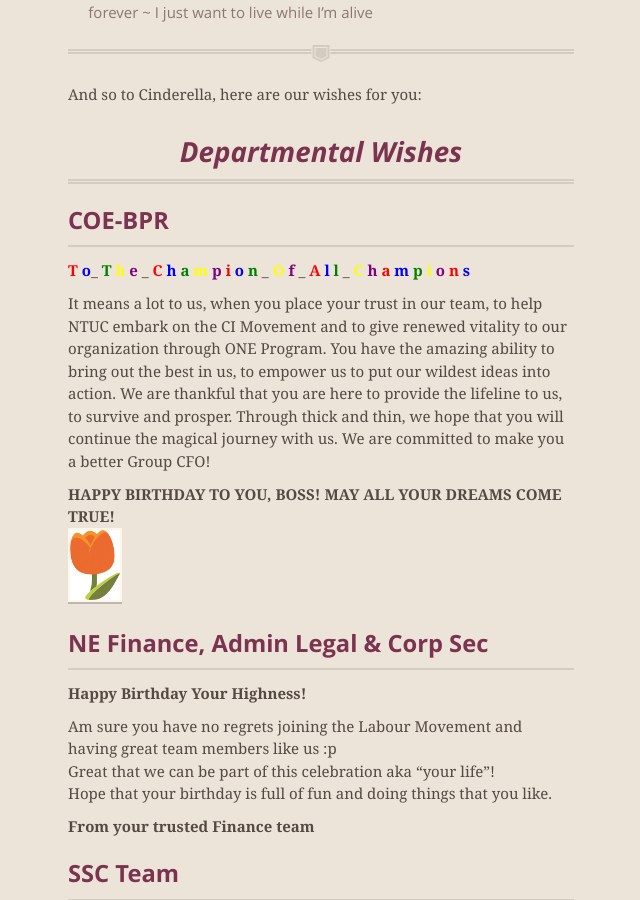
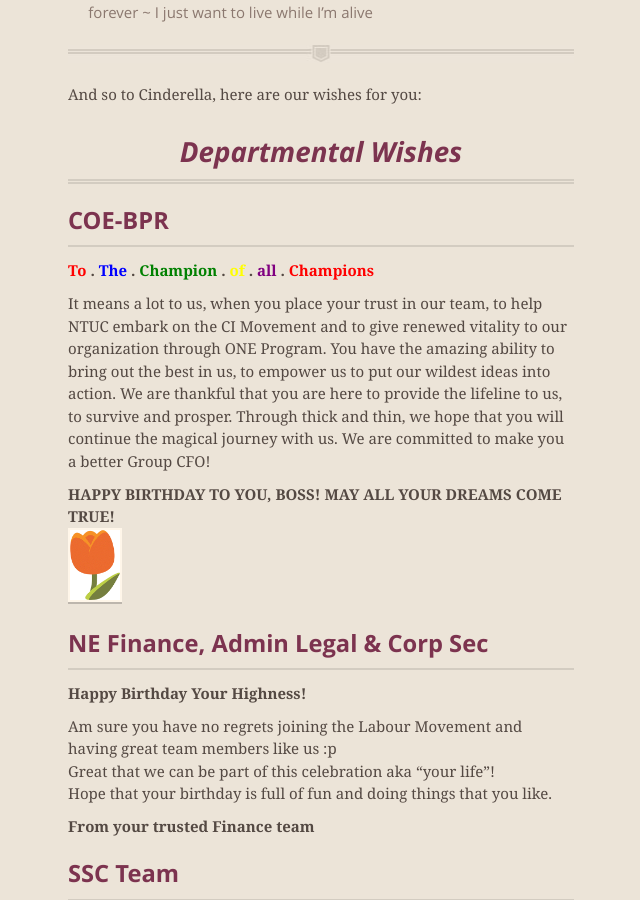
Before and after one commit to projectcinderella/projectcinderella.github.io, a Jekyll site: the page built from index.md, in a window 1280 px wide and 900 px high, scrolled down 4133 px. Shown: the whole window, without its empty margins (319-959 px from the left). Built offline with Jekyll 4.4.1, drawn with Linux system fonts in a browser that asks for light colours; comment, search, counter and statistics services are not loaded.

Commit message:
Update index.md

```diff
--- a/index.md
+++ b/index.md
@@ -55,38 +55,12 @@ And so to Cinderella, here are our wishes for you:
 
 #### COE-BPR
 <p><strong>
-  <span style='color: red'>T</span>
-  <span style='color: blue'>o</span>_
-
-  <span style='color: green'>T</span>
-  <span style='color: yellow'>h</span>
-  <span style='color: purple'>e </span>_
-
-  <span style='color: red'>C</span>
-  <span style='color: blue'>h</span>
-  <span style='color: green'>a</span>
-  <span style='color: yellow'>m</span>
-  <span style='color: purple'>p</span>
-  <span style='color: red'>i</span>
-  <span style='color: blue'>o</span>
-  <span style='color: green'>n </span>_
-
-  <span style='color: yellow'>O</span>
-  <span style='color: purple'>f </span>_
-
-  <span style='color: red'>A</span>
-  <span style='color: blue'>l</span>
-  <span style='color: green'>l </span>_
-
-  <span style='color: yellow'>C</span>
-  <span style='color: purple'>h</span>
-  <span style='color: red'>a</span>
-  <span style='color: blue'>m</span>
-  <span style='color: green'>p</span>
-  <span style='color: yellow'>i</span>
-  <span style='color: purple'>o</span>
-  <span style='color: red'>n</span>
-  <span style='color: blue'>s</span>
+  <span style='color: red'>To</span> .
+  <span style='color: blue'>The</span> .
+  <span style='color: green'>Champion</span> .
+  <span style='color: yellow'>of</span> .
+  <span style='color: purple'>all</span> .
+  <span style='color: red'>Champions</span>
 </strong></p>
 It means a lot to us, when you place your trust in our team, to help NTUC embark on the CI Movement and to give renewed vitality to our organization through ONE Program. You have the amazing ability to bring out the best in us, to empower us to put our wildest ideas into action.  We are thankful that you are here to provide the lifeline to us, to survive and prosper. Through thick and thin, we hope that you will continue the magical journey with us. We are committed to make you a better Group CFO!
 <p><strong>HAPPY BIRTHDAY TO YOU, BOSS! MAY ALL YOUR DREAMS COME TRUE! </strong>
```
